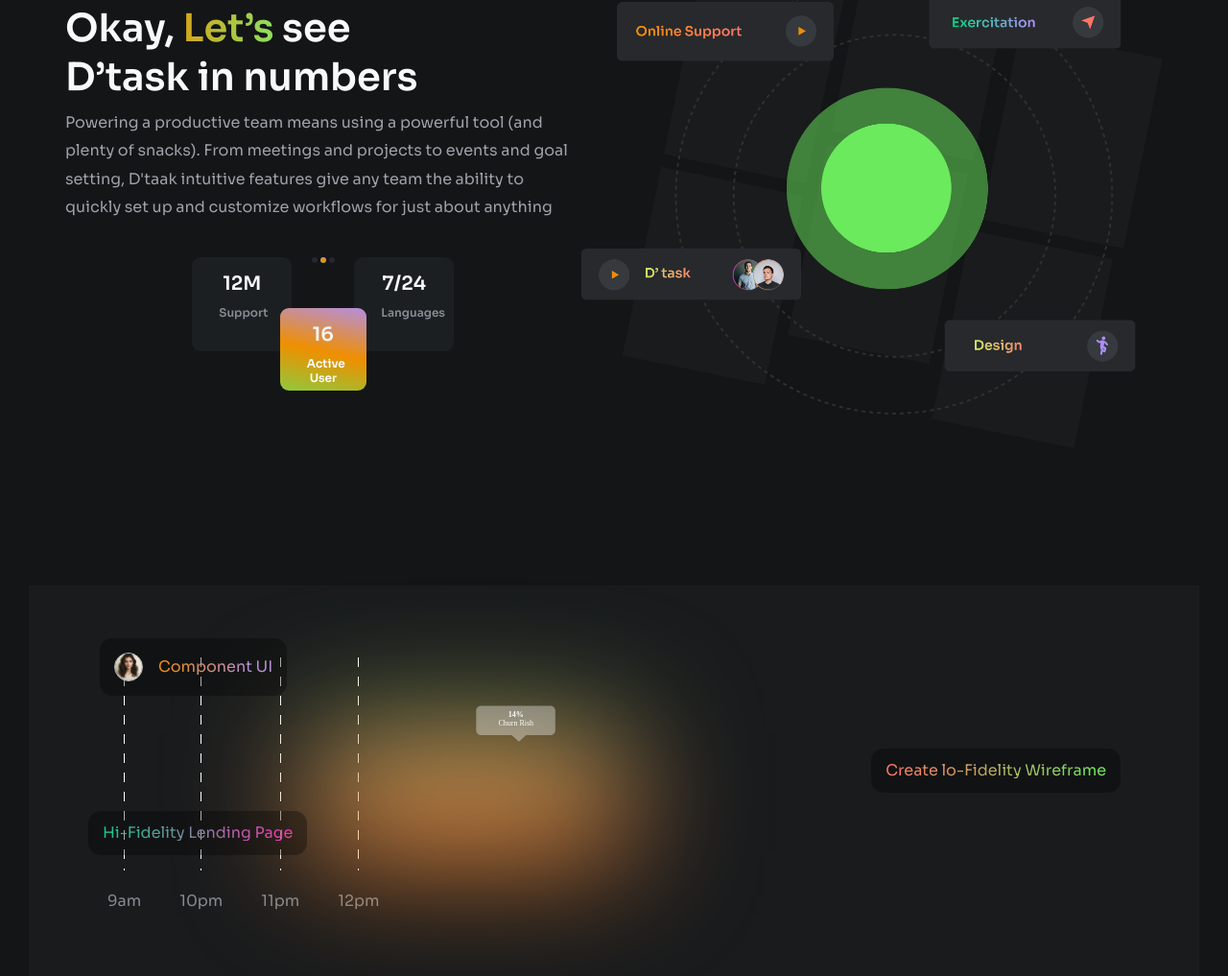
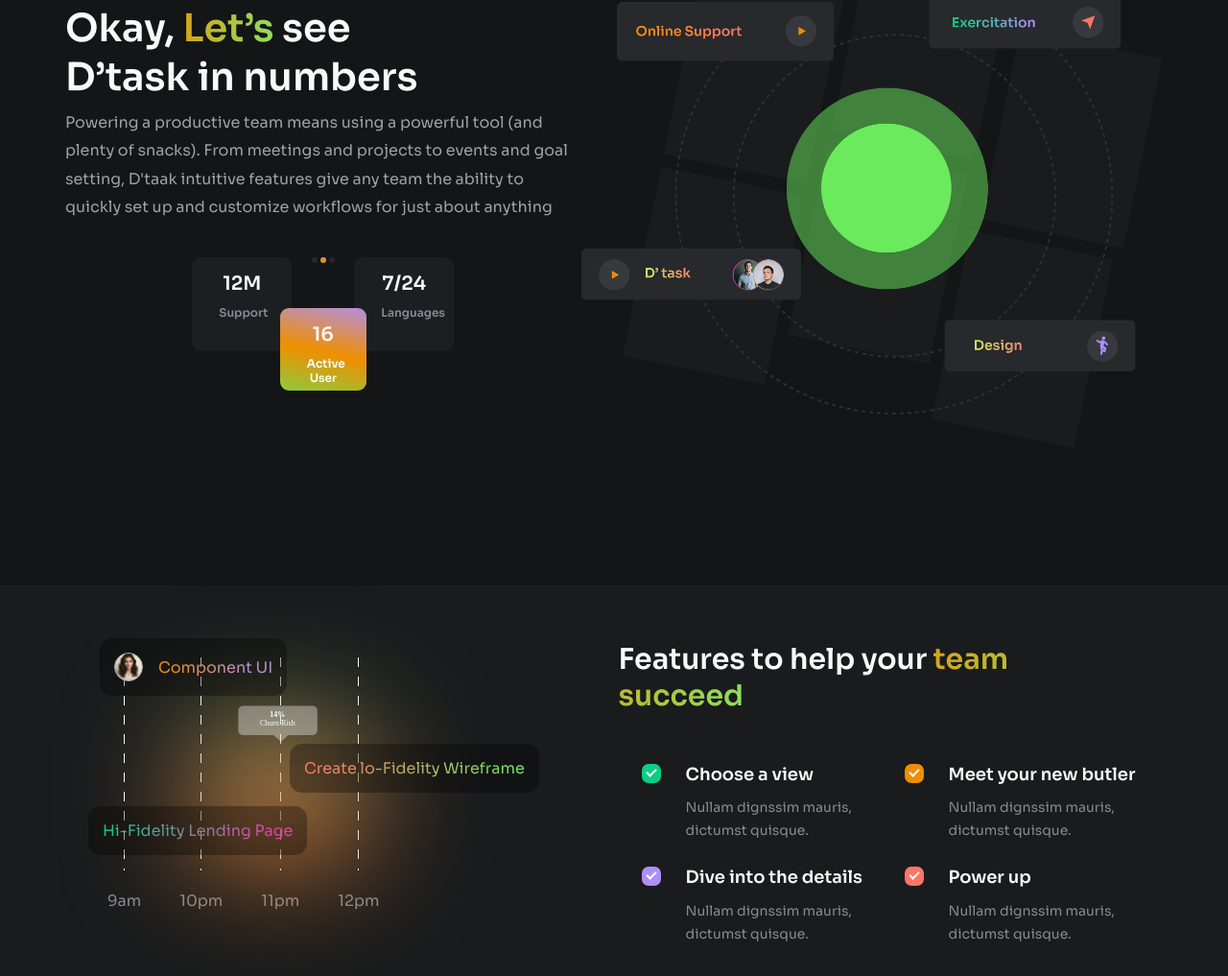
Before and after one commit to VanThen60hz/task-management, a website: page index.html in a window 1280 px wide. Shown: the part 1783-2800 px from the top of the page at 96% size. Drawn offline with Linux system fonts and the light colour scheme.

Commit message:
responsive: feature

```diff
--- a/index.html
+++ b/index.html
@@ -160,6 +160,7 @@
 
             <section id="feature" class="feature">
                 <div class="container">
+                    <div class="feature__inner">
                         <figure class="feature__schedules schedules">
                             <div class="schedule__bubble bubble">
                                 <img
@@ -205,7 +206,8 @@
                         </figure>
                         <div class="feature__content">
                             <h2 class="feature__title">
-                            Features to help your <strong class="highlight">team succeed</strong>
+                                Features to help your
+                                <strong class="highlight">team succeed</strong>
                             </h2>
 
                             <ul class="feature__list">
@@ -238,7 +240,9 @@
                                             />
                                         </label>
                                         <div class="feature-item__info">
-                                        <h3 class="feature-item__title">Meet your new butler</h3>
+                                            <h3 class="feature-item__title">
+                                                Meet your new butler
+                                            </h3>
                                             <p class="feature-item__desc">
                                                 Nullam dignssim mauris, dictumst quisque.
                                             </p>
@@ -256,7 +260,9 @@
                                             />
                                         </label>
                                         <div class="feature-item__info">
-                                        <h3 class="feature-item__title">Dive into the details</h3>
+                                            <h3 class="feature-item__title">
+                                                Dive into the details
+                                            </h3>
                                             <p class="feature-item__desc">
                                                 Nullam dignssim mauris, dictumst quisque.
                                             </p>
@@ -284,6 +290,7 @@
                             </ul>
                         </div>
                     </div>
+                </div>
             </section>
 
             <section id="about" class="about">
--- a/scss/base/_base.scss
+++ b/scss/base/_base.scss
@@ -1,3 +1,5 @@
+@use "../abstracts";
+
 *,
 ::before,
 ::after {
@@ -129,6 +131,11 @@ strong {
 #main {
     padding-left: 30px;
     padding-right: 30px;
+
+    @include abstracts.screen(lg) {
+        padding-left: 0;
+        padding-right: 0;
+    }
 }
 
 .dot {
--- a/scss/components/_feature-item.scss
+++ b/scss/components/_feature-item.scss
@@ -66,7 +66,3 @@
         line-height: 1.72;
     }
 }
-
-.feature-item + .feature-item {
-    margin-top: 34px;
-}
--- a/scss/pages/_feature.scss
+++ b/scss/pages/_feature.scss
@@ -9,19 +9,21 @@
         margin-top: 140px;
     }
 
-    &__title {
-        width: 75%;
-
-        color: #f9f9f9;
-        font-size: 3rem;
-        font-style: normal;
-        font-weight: 600;
-        line-height: normal;
+    &__inner {
+        @include abstracts.screen(lg) {
+            display: flex;
+            justify-content: space-between;
+            align-items: center;
+        }
     }
 
     &__schedules {
         position: relative;
         padding: 75px 0;
+
+        @include abstracts.screen(lg) {
+            width: 50%;
+        }
 
         &::before {
             content: "";
@@ -36,8 +38,26 @@
         }
     }
 
+    &__title {
+        width: 75%;
+
+        color: #f9f9f9;
+        font-size: 3rem;
+        font-style: normal;
+        font-weight: 600;
+        line-height: normal;
+    }
+
     &__list {
-        margin-top: 49px;
+        display: grid;
+        grid-template-columns: 1fr;
+        margin: 49px 0 0 20px;
+        gap: 34px;
+
+        @include abstracts.screen(lg) {
+            grid-template-columns: auto auto;
+            gap: 23px 35px;
+        }
     }
 }
 
@@ -80,6 +100,7 @@
         padding: 15px;
         border-radius: 13px;
         background: rgba(0, 0, 0, 0.32);
+        line-height: normal;
 
         &:first-child {
             top: 55px;
@@ -88,7 +109,7 @@
 
         &:nth-child(2) {
             top: 50%;
-            right: 20px;
+            left: 210px;
             translate: 0 -100%;
         }
 
@@ -102,7 +123,7 @@
     &__bubble-message {
         position: absolute;
         top: 30%;
-        left: 39%;
+        left: 179px;
         display: flex;
         flex-direction: column;
         align-items: center;
```
Also changed, not shown: assets/css/main.css, 1 other file. Lines whose indentation alone changed are shown as unchanged.
